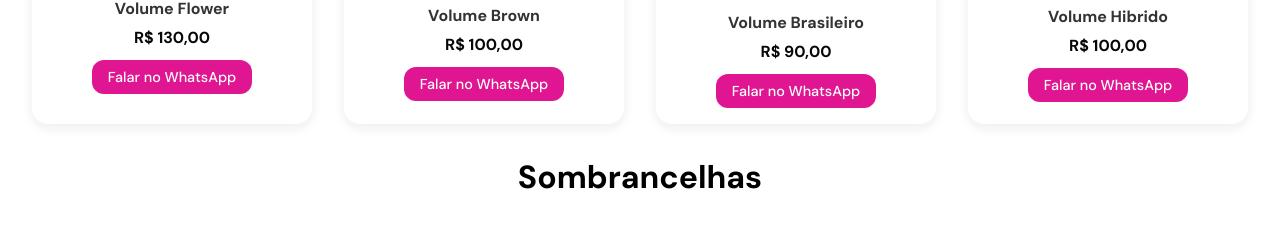
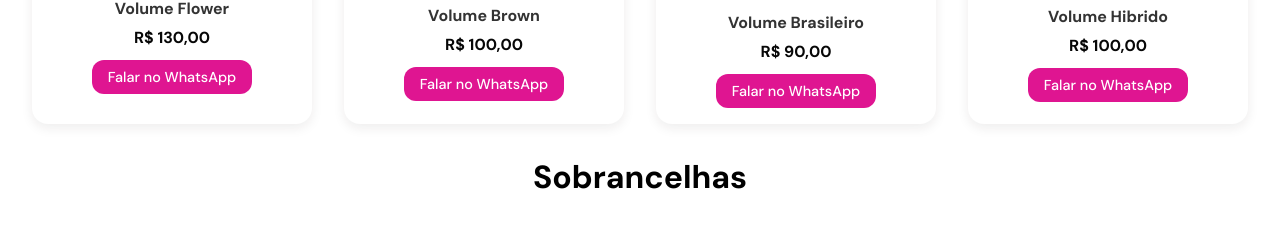
Before and after one commit to Jonathanfullstack/Estetica-julia2, a Next.js app: page / in a window 1280 px wide. Shown: the part 3585-3833 px from the top of the page. Built offline with nearby package versions, Linux system fonts and the light colour scheme.

Commit message:
Update index.tsx

```diff
--- a/src/components/sombrancelha/index.tsx
+++ b/src/components/sombrancelha/index.tsx
@@ -13,7 +13,7 @@ export function Sombrancelha() {
 
   return (
     <>
-      <h1 style={{ textAlign: "center", marginBottom: "2rem" }}>Sombrancelhas</h1>
+      <h1 style={{ textAlign: "center", marginBottom: "2rem" }}>Sobrancelhas</h1>
       <CatalogContainer>
         {items.map((item, index) => (
           <Card key={index}>
@@ -21,7 +21,7 @@ export function Sombrancelha() {
             <h2>{item.title}</h2>
             <span>{item.price}</span>
             <WhatsAppButton
-              href={`https://wa.me/5519994045641?text=Oi! 👋 Eu vi sobre os serviços de Sombrancelha no seu site e estou interessada em agendar um horário. Quais são as opções disponíveis? 😍 "${item.title}"`}
+              href={`https://wa.me/5519994045641?text=Oi! 👋 Eu vi sobre os serviços de Sobrancelha no seu site e estou interessada em agendar um horário. Quais são as opções disponíveis? 😍 "${item.title}"`}
               target="_blank"
               rel="noopener noreferrer"
             >
```
